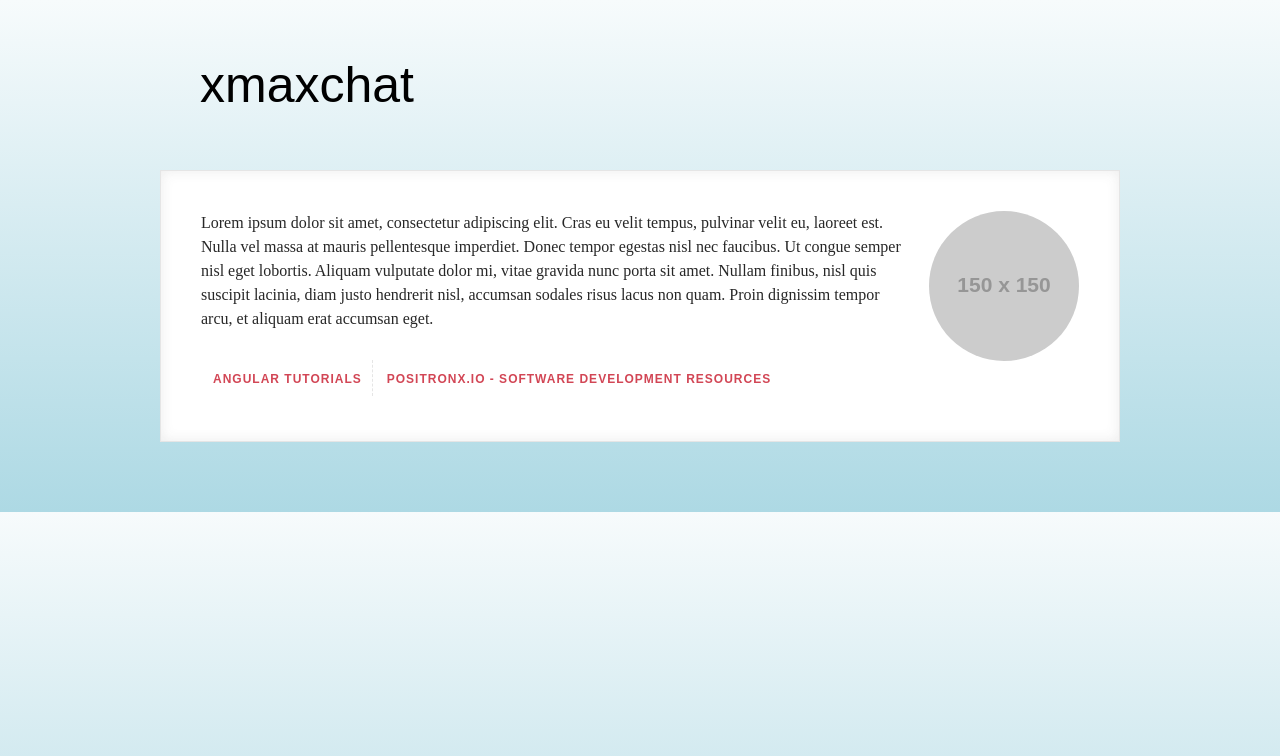
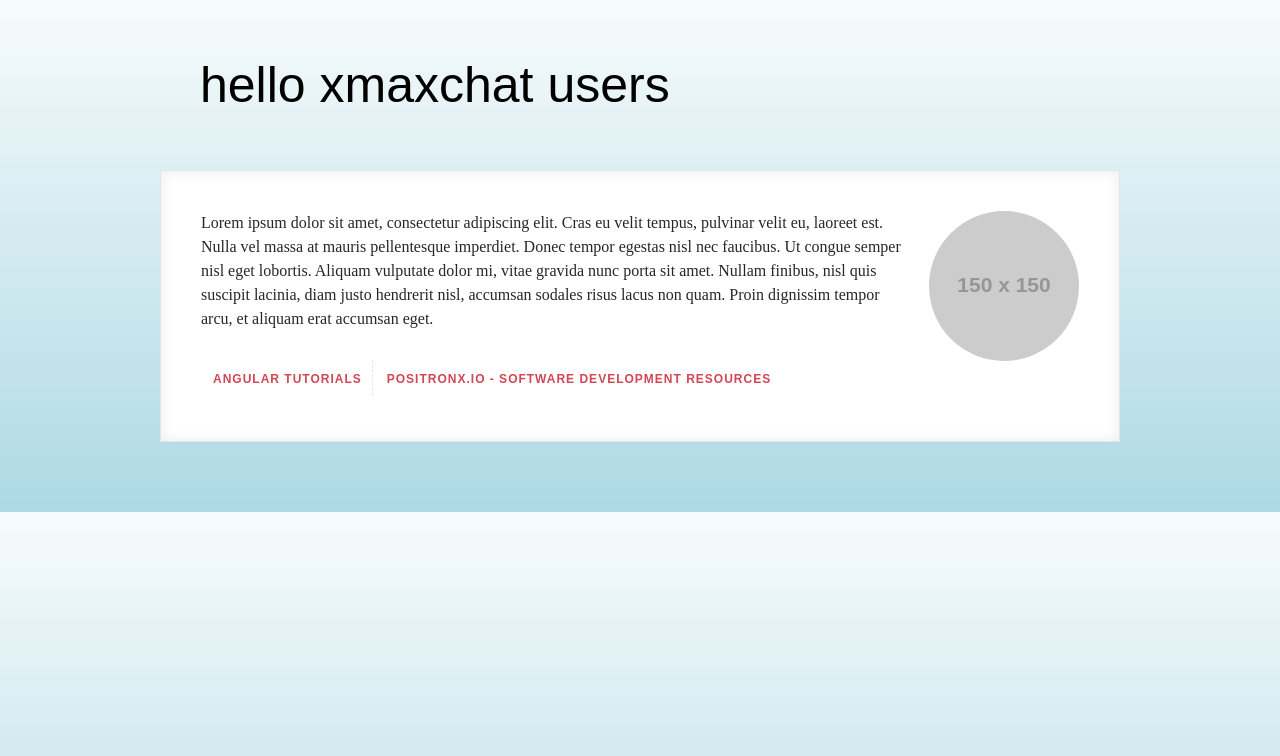
Before and after one commit to moonjaczoo/falconxmaxchat, a website: page index.html in a window 1280 px wide. Drawn offline with Linux system fonts and the light colour scheme; placeholder pictures from the web are drawn by us.

Commit message:
make it better

```diff
--- a/index.html
+++ b/index.html
@@ -13,7 +13,7 @@
       <section class="page-wrap">
          <header>
             <div>
-               <h1>xmaxchat</h1>
+               <h1>hello xmaxchat users</h1>
             </div>
          </header>
          <article id="block1" class="module-block">
```
